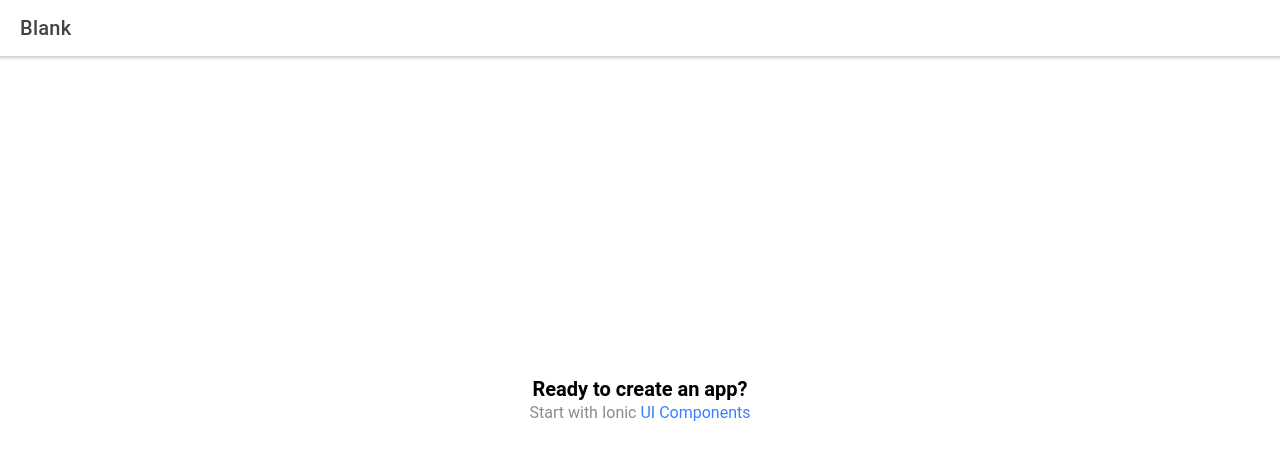
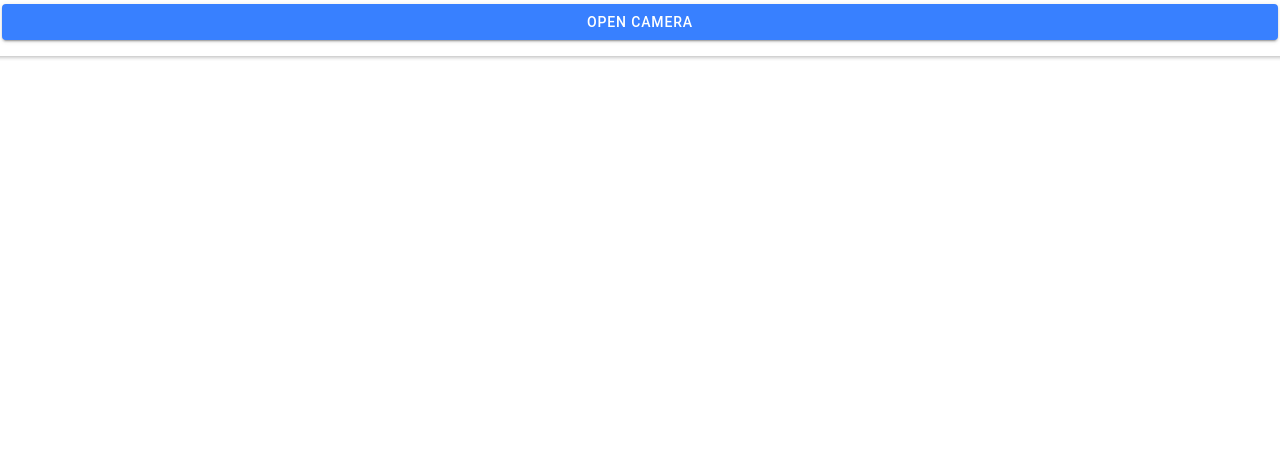
Before and after one commit to sehmim/riffshub.com, a React (Create React App) app: page /home in a window 1280 px wide. Shown: the top 460 px of the page. Built offline with nearby package versions, Linux system fonts and the light colour scheme.

Commit message:
first commit

```diff
--- /dev/null
+++ b/src/App.jsx
@@ -0,0 +1,94 @@
+import React, {useState} from 'react';
+import { Redirect, Route } from 'react-router-dom';
+import { IonApp, IonRouterOutlet, IonPage , IonHeader, IonToolbar, IonTitle, IonContent,IonButton} from '@ionic/react';
+import { IonReactRouter } from '@ionic/react-router';
+import {Home} from './pages/Home';
+
+import { BarcodeScanner } from '@ionic-native/barcode-scanner';
+import { Camera } from '@ionic-native/camera';
+
+/* Core CSS required for Ionic components to work properly */
+import '@ionic/react/css/core.css';
+
+/* Basic CSS for apps built with Ionic */
+import '@ionic/react/css/normalize.css';
+import '@ionic/react/css/structure.css';
+import '@ionic/react/css/typography.css';
+
+/* Optional CSS utils that can be commented out */
+import '@ionic/react/css/padding.css';
+import '@ionic/react/css/float-elements.css';
+import '@ionic/react/css/text-alignment.css';
+import '@ionic/react/css/text-transformation.css';
+import '@ionic/react/css/flex-utils.css';
+import '@ionic/react/css/display.css';
+
+
+
+/* Theme variables */
+import './theme/variables.css';
+import VideoRecorder from 'react-video-recorder'
+
+
+
+const App = () => {
+
+  const [cameraControl, setCameraControl] = useState(false)
+
+
+  return ( <IonApp>
+    <IonReactRouter>
+      <IonRouterOutlet>
+        <Route path="/home" component={Home} exact={true} />
+        <Route exact path="/" render={() => <Redirect to="/home" />} />
+      </IonRouterOutlet>
+    </IonReactRouter>
+
+  {/* <Home /> */}
+    {
+      cameraControl ?
+        <>
+        <IonButton onClick={()=> {setCameraControl(!cameraControl)}}>Select This</IonButton>
+        <VideoRecorder
+        chunkSize={250}
+        constraints={{
+          audio: true,
+          video: true
+        }}
+        // mimeType={10}
+        onRecordingComplete={videoBlob => {
+          console.log('videoBlob', videoBlob)
+        }}
+        onStopRecording={()=> {}}
+        showReplayControls
+        />
+      </>
+      :
+
+    <IonButton onClick={()=> {setCameraControl(!cameraControl)}}>Open Camera</IonButton>
+
+    }
+
+  </IonApp>)
+};
+
+const Tab1 = () => {
+  const openScanner = async () => {
+    const data = await BarcodeScanner.scan();
+    console.log(`Barcode data: ${data.text}`);
+  };
+  return (
+    <IonPage>
+      <IonHeader>
+        <IonToolbar>
+          <IonTitle>Tab 1</IonTitle>
+        </IonToolbar>
+      </IonHeader>
+      <IonContent>
+        <IonButton onClick={openScanner}>Scan barcode</IonButton>
+      </IonContent>
+    </IonPage>
+  );
+};
+
+export default App;
--- a/src/App.tsx
+++ /dev/null
@@ -1,37 +0,0 @@
-import React from 'react';
-import { Redirect, Route } from 'react-router-dom';
-import { IonApp, IonRouterOutlet } from '@ionic/react';
-import { IonReactRouter } from '@ionic/react-router';
-import Home from './pages/Home';
-
-/* Core CSS required for Ionic components to work properly */
-import '@ionic/react/css/core.css';
-
-/* Basic CSS for apps built with Ionic */
-import '@ionic/react/css/normalize.css';
-import '@ionic/react/css/structure.css';
-import '@ionic/react/css/typography.css';
-
-/* Optional CSS utils that can be commented out */
-import '@ionic/react/css/padding.css';
-import '@ionic/react/css/float-elements.css';
-import '@ionic/react/css/text-alignment.css';
-import '@ionic/react/css/text-transformation.css';
-import '@ionic/react/css/flex-utils.css';
-import '@ionic/react/css/display.css';
-
-/* Theme variables */
-import './theme/variables.css';
-
-const App: React.FC = () => (
-  <IonApp>
-    <IonReactRouter>
-      <IonRouterOutlet>
-        <Route path="/home" component={Home} exact={true} />
-        <Route exact path="/" render={() => <Redirect to="/home" />} />
-      </IonRouterOutlet>
-    </IonReactRouter>
-  </IonApp>
-);
-
-export default App;
--- a/src/index.tsx
+++ b/src/index.tsx
@@ -1,6 +1,6 @@
 import React from 'react';
 import ReactDOM from 'react-dom';
-import App from './App';
+import App from './App.jsx';
 import * as serviceWorker from './serviceWorker';
 
 ReactDOM.render(<App />, document.getElementById('root'));
--- /dev/null
+++ b/src/pages/Home.jsx
@@ -0,0 +1,22 @@
+import { IonButton, IonContent, IonHeader, IonPage, IonTitle, IonToolbar } from '@ionic/react';
+import React from 'react';
+import ExploreContainer from '../components/ExploreContainer';
+import './Home.css';
+import VideoRecorder from 'react-video-recorder'
+
+const Home = () => {
+  return (
+    <IonPage>
+      <IonHeader>
+        <IonToolbar>
+          <IonTitle>RiffsHub</IonTitle>
+        </IonToolbar>
+      </IonHeader>
+      <IonContent fullscreen>
+        {/* <IonButton onClick={()=> {}}>Open Camera</IonButton> */}
+      </IonContent>
+    </IonPage>
+  );
+};
+
+export { Home };
--- a/src/pages/Home.tsx
+++ /dev/null
@@ -1,26 +0,0 @@
-import { IonContent, IonHeader, IonPage, IonTitle, IonToolbar } from '@ionic/react';
-import React from 'react';
-import ExploreContainer from '../components/ExploreContainer';
-import './Home.css';
-
-const Home: React.FC = () => {
-  return (
-    <IonPage>
-      <IonHeader>
-        <IonToolbar>
-          <IonTitle>Blank</IonTitle>
-        </IonToolbar>
-      </IonHeader>
-      <IonContent fullscreen>
-        <IonHeader collapse="condense">
-          <IonToolbar>
-            <IonTitle size="large">Blank</IonTitle>
-          </IonToolbar>
-        </IonHeader>
-        <ExploreContainer />
-      </IonContent>
-    </IonPage>
-  );
-};
-
-export default Home;
```
Also changed, not shown: package.json (+10 -2 lines), 2 other files (tests, documents, lock files or other folders).
